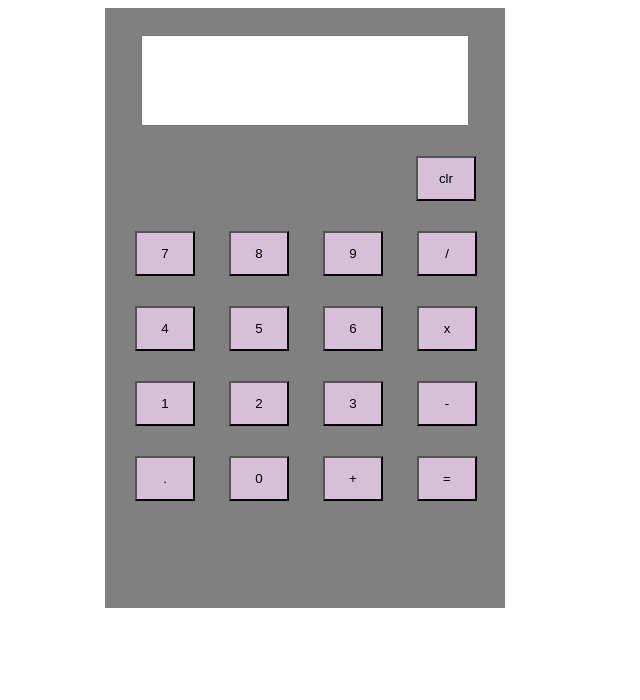
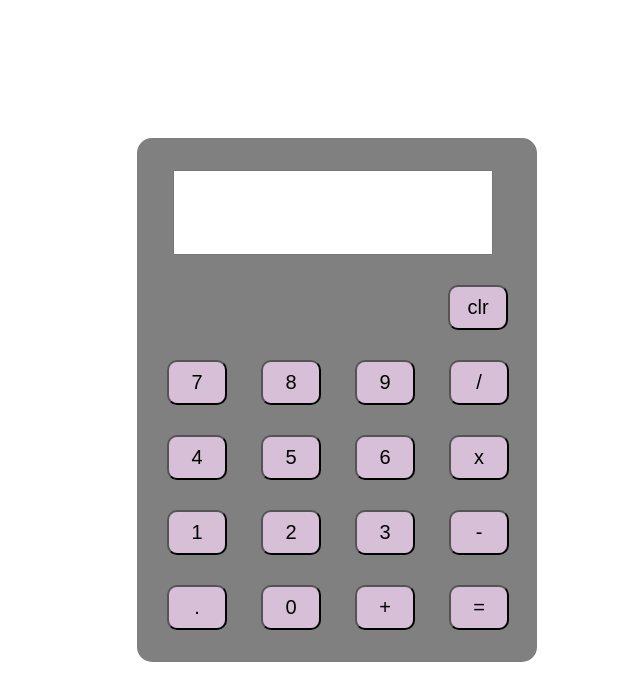
Before and after one commit to nithya-aj/js-calculator, a plain HTML site: page index.html in a window 1280 px wide. Shown: the whole page, without its empty margins (303-943 px from the left). Drawn offline with Linux system fonts and the light colour scheme.

Commit message:
Updated styles for calculator

```diff
--- a/index.html
+++ b/index.html
@@ -10,7 +10,7 @@
 </head>
 <body>
     <div class="main-body">
-        <div class="calcu">
+        <div class="calculator">
             <div class="output">
                 <input type="text" id="screen">
 
--- a/style.css
+++ b/style.css
@@ -1,20 +1,36 @@
-.calcu{
+* {
+  padding: 0px;
+  margin: 0px;
+  box-sizing: border-box;
+}
+.main-body {
+  height: 100vh;
+  display: flex;
+  justify-content: center;
+  align-items: center;
+}
+.calculator {
   width: 400px;
-    height: 600px;
   background: gray;
-    margin-left: 400px;
+  margin: 0 auto;
+  border-radius: 15px;
+  padding-top: 2rem;
+  padding-bottom: 2rem;
 }
-#screen{
+#screen {
   width: 80%;
   height: 85px;
   margin-left: 36px;
-    margin-top: 27px;
+  padding-left: 1rem;
   pointer-events: none;
 }
-.btn{
+.btn {
   width: 60px;
   height: 45px;
   margin-left: 30px;
   margin-top: 30px;
   background: thistle;
+  border-radius: 10px;
+  font-size: 20px;
+  cursor: pointer;
 }
```
Lines whose indentation alone changed are shown as unchanged.
